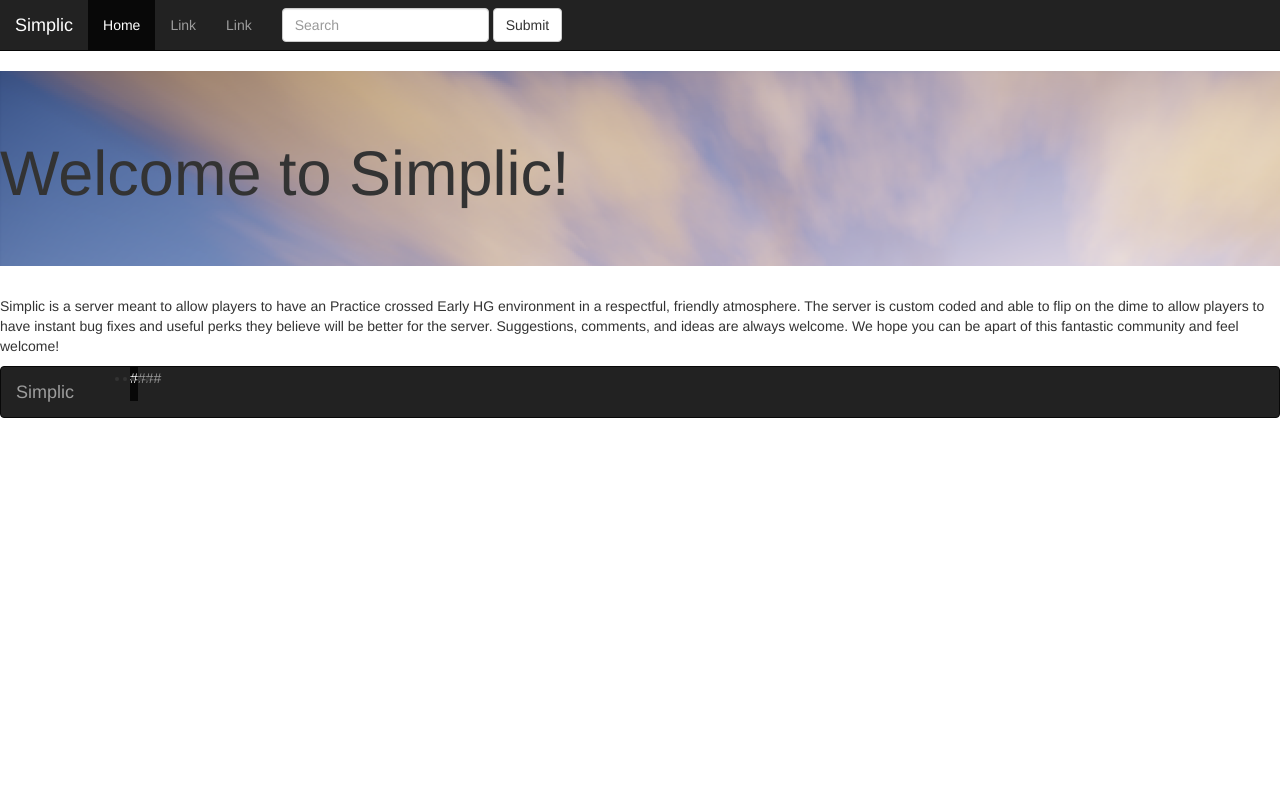
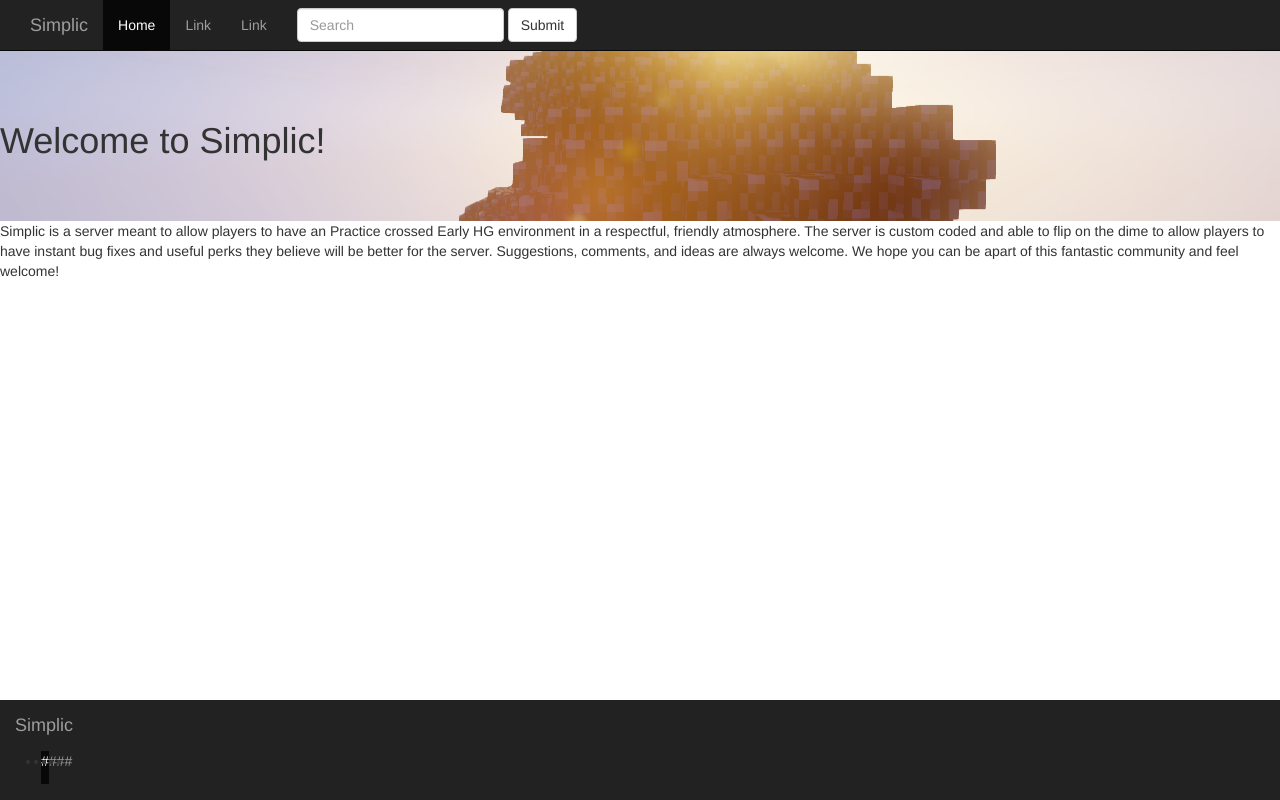
Before and after one commit to TylerJunek/Simplic_Website, a PHP site: page / in a window 1280 px wide. Run offline with PHP 8.4, Linux system fonts and the light colour scheme.

Commit message:
Editted Navbar

```diff
--- a/Simplic_Website/footer.php
+++ b/Simplic_Website/footer.php
@@ -1,9 +1,9 @@
             <footer>
-                    <nav class="navbar navbar-inverse navbarft">
+                    <nav class="nav navbar-nav navbar-inverse navbarft">
                         <div class="navbar-header">
                             <a class="navbar-brand" href="index.php"> Simplic </a>
                         </div>
-                        <ul class="navbar navbar-nav ulft">
+                        <ul class="navbar navbar-nav navbarft">
                             <li class="active"> <a href="#"> # </a> </li>
                             <li> <a href="#"> # </a> <li>
                             <li> <a href="#"> # </a> <li>
--- a/Simplic_Website/header.php
+++ b/Simplic_Website/header.php
@@ -10,7 +10,7 @@
         <script src="https://maxcdn.bootstrapcdn.com/bootstrap/3.3.7/js/bootstrap.min.js"></script>
     </head>
     <body>
-        <nav class="navbar navbar-inverse navbar-static-top">
+        <nav class="custom-navbar navbar-inverse navbar-static-top">
             <div class="container-fluid">
                 <div class="navbar-header">
                     <a class="navbar-brand" href="#">Simplic</a>
--- a/Simplic_Website/index.php
+++ b/Simplic_Website/index.php
@@ -1,5 +1,5 @@
 <?php require_once('header.php') ?>
-<div class="jumbotron serverIMG">
+<div class="serverIMG">
     <h1> Welcome to Simplic! </h1>
 </div>
 <p> Simplic is a server meant to allow players to have an Practice crossed Early HG environment in a respectful,
--- a/Simplic_Website/s_styles.css
+++ b/Simplic_Website/s_styles.css
@@ -54,4 +54,19 @@
 
 .serverIMG {
     background-image: url(img/minecraft_screenshot1.png);
+    padding-bottom: 50px;
+    padding-top: 50px;
+    background-position: center;
 }
+
+.custom-navbar {
+    position: relative;
+    min-height: 50px;
+    margin-bottom: 0px;
+    border: 1px solid transparent;
+}
+
+@media (min-width: 768px)
+.custom-navbar {
+    border-radius: 4px;
+}
```
